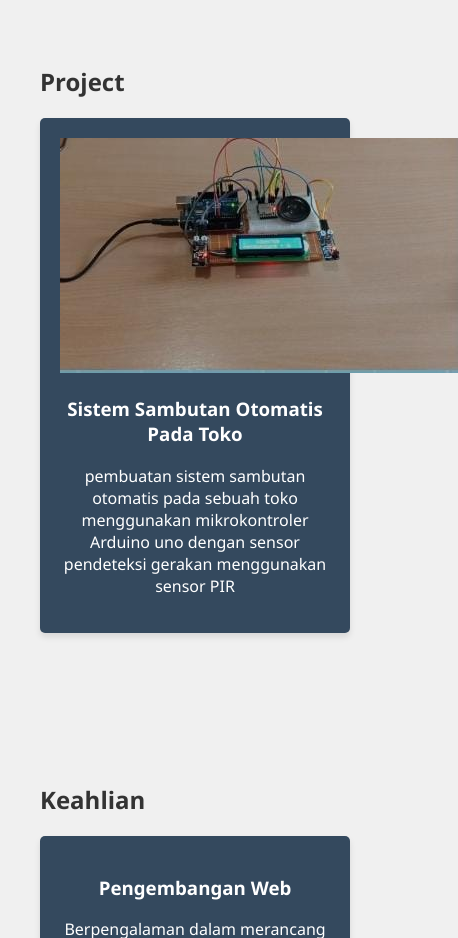
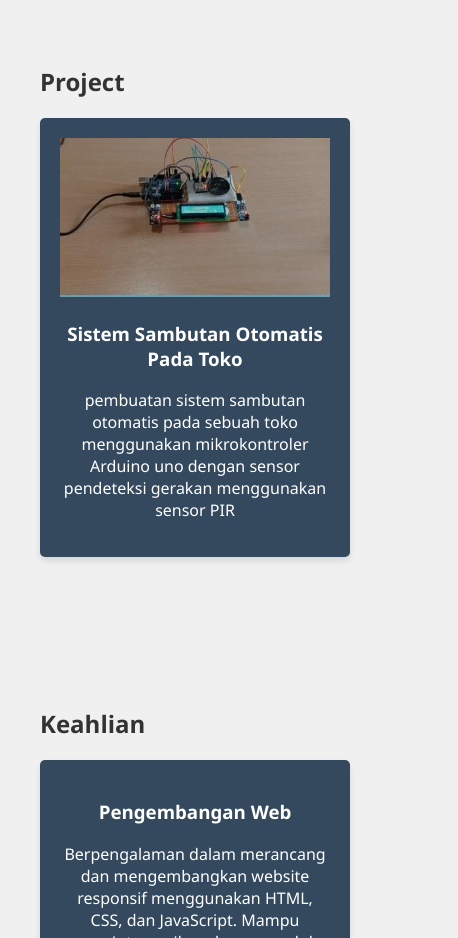
Before and after one commit to ReskiKara/Kara, a plain HTML site: page index.html in a window 390 px wide. Shown: the part 1240-2178 px from the top of the page, 458 px wide, since content can reach past the window. Drawn offline with Linux system fonts and the light colour scheme.

Commit message:
Update style.css

```diff
--- a/style.css
+++ b/style.css
@@ -174,4 +174,7 @@ footer {
     .ul-header li {
         margin: 10px 0;
     }
+    .project-card img {
+        max-width: 100%;
+        height: auto;
 }
```
